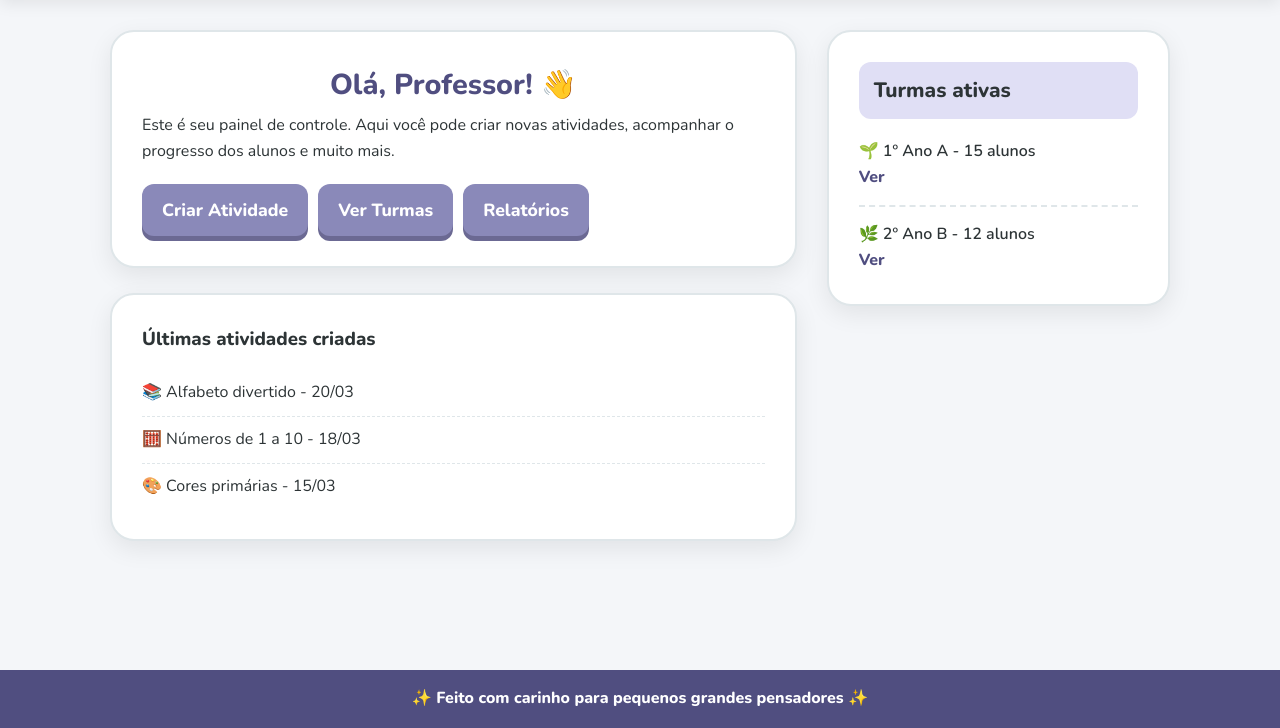
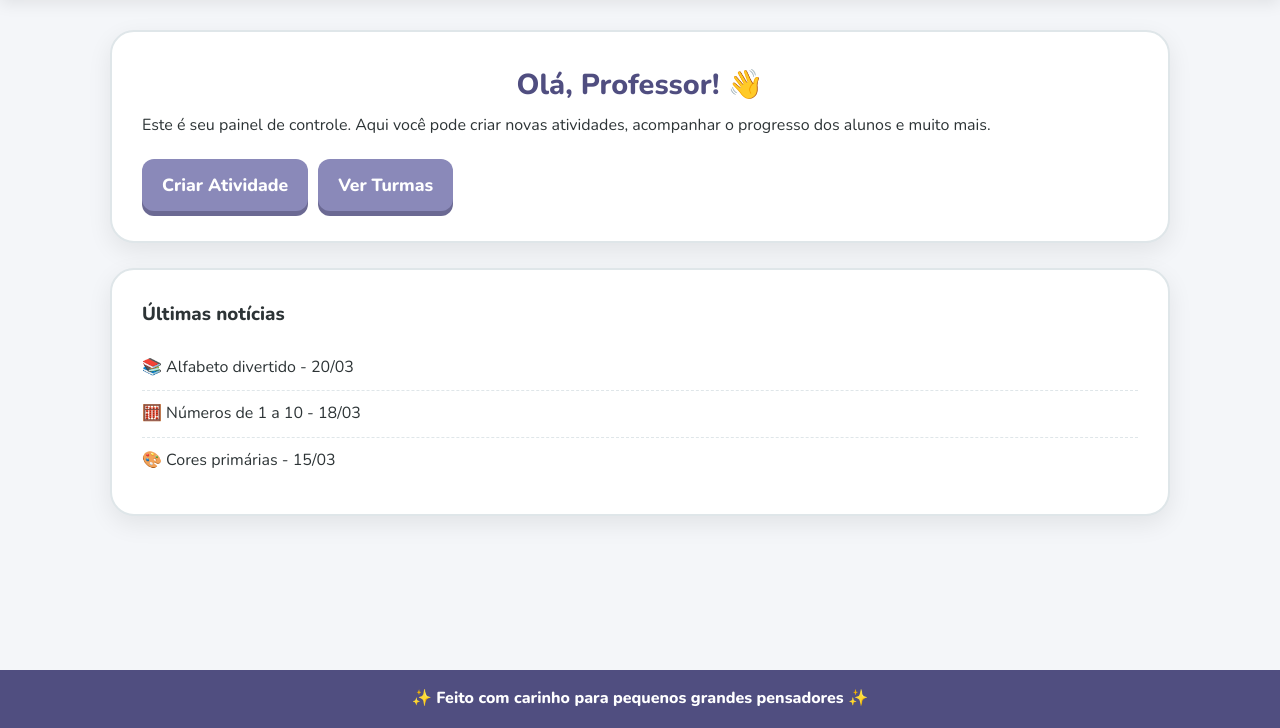
Before and after one commit to Dnieldeagui/ACC-2026, a Flask app: page /dashboard/professor in a window 1280 px wide. Shown: the part 72-800 px from the top of the page. Run offline with Flask 3, Linux system fonts and the light colour scheme.

Commit message:
VERSÃO FINAL !!!

```diff
--- a/source/static/js/turmas.js
+++ b/source/static/js/turmas.js
@@ -26,13 +26,10 @@ document.addEventListener('DOMContentLoaded', () => {
             return;
         }
 
-        // Gera o código no JS
         const codigo = Math.random().toString(36).substring(2, 8).toUpperCase();
 
-        // Pega o form que contém o input
         const form = anoInput.closest('form');
 
-        // Adiciona o hidden do código
         let hidden = form.querySelector('input[name="codigo"]');
         if (!hidden) {
             hidden = document.createElement('input');
@@ -42,7 +39,6 @@ document.addEventListener('DOMContentLoaded', () => {
         }
         hidden.value = codigo;
 
-        // Envia para o Flask
         form.submit();
     };
 
--- a/source/templates/dashboard/dashboard-professor.html
+++ b/source/templates/dashboard/dashboard-professor.html
@@ -88,14 +88,13 @@
                 <h2 class="titulo-login">Olá, Professor! 👋</h2>
                 <p>Este é seu painel de controle. Aqui você pode criar novas atividades, acompanhar o progresso dos alunos e muito mais.</p>
                 <div style="margin-top: 20px; display: flex; gap: 10px; flex-wrap: wrap;">
-                    <a href="{{ url_for('error') }}" class="btn-secundario">Criar Atividade</a>
-                    <a href="{{ url_for('error') }}" class="btn-secundario">Ver Turmas</a>
-                    <a href="{{ url_for('error') }}" class="btn-secundario">Relatórios</a>
+                    <a href="{{ url_for('mapa') }}" class="btn-secundario">Criar Atividade</a>
+                    <a href="{{ url_for('turmas') }}" class="btn-secundario">Ver Turmas</a>
                 </div>
             </div>
 
             <div class="ludico-card">
-                <h3>Últimas atividades criadas</h3>
+                <h3>Últimas notícias</h3>
                 <ul style="list-style: none; padding: 0; margin-top: 15px;">
                     <li style="padding: 10px 0; border-bottom: 1px dashed var(--border-color);">📚 Alfabeto divertido - 20/03</li>
                     <li style="padding: 10px 0; border-bottom: 1px dashed var(--border-color);">🧮 Números de 1 a 10 - 18/03</li>
@@ -104,19 +103,6 @@
             </div>
         </section>
 
-        <aside id="area-lateral">
-            <div class="conteudo-lateral ludico-card">
-                <h3>Turmas ativas</h3>
-                <div class="postagem-lateral">
-                    <p>🌱 1º Ano A - 15 alunos</p>
-                    <a href="#">Ver</a>
-                </div>
-                <div class="postagem-lateral sem-borda">
-                    <p>🌿 2º Ano B - 12 alunos</p>
-                    <a href="#">Ver</a>
-                </div>
-            </div>
-        </aside>
     </main>
 
     <footer id="rodape">
```
Also changed, not shown: source/static/js/atividades.js (+8 -5 lines), source/static/js/map.js (+20 -22 lines), source/templates/map/trilha.html (+0 -35 lines), dataBase.db.
